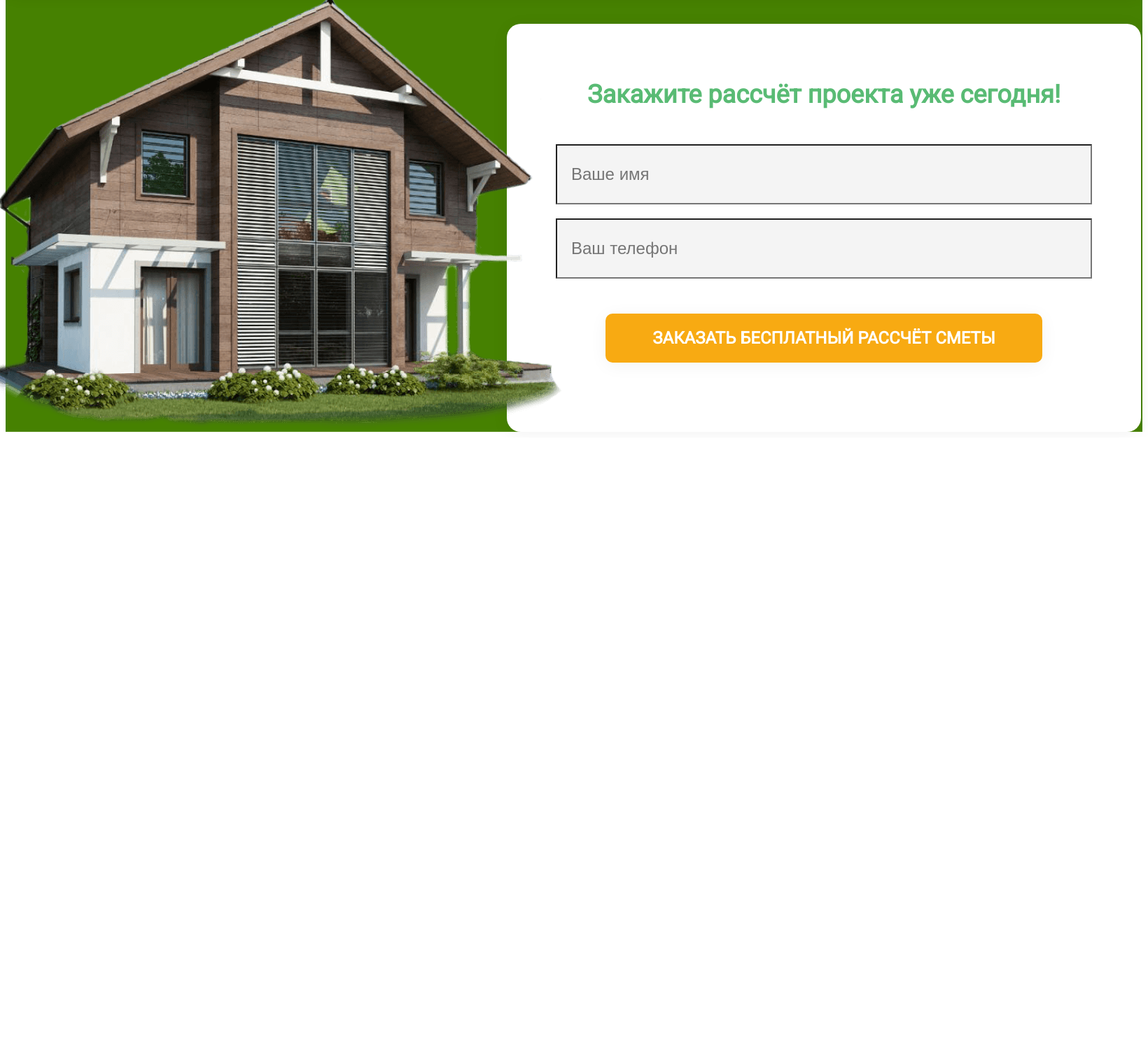
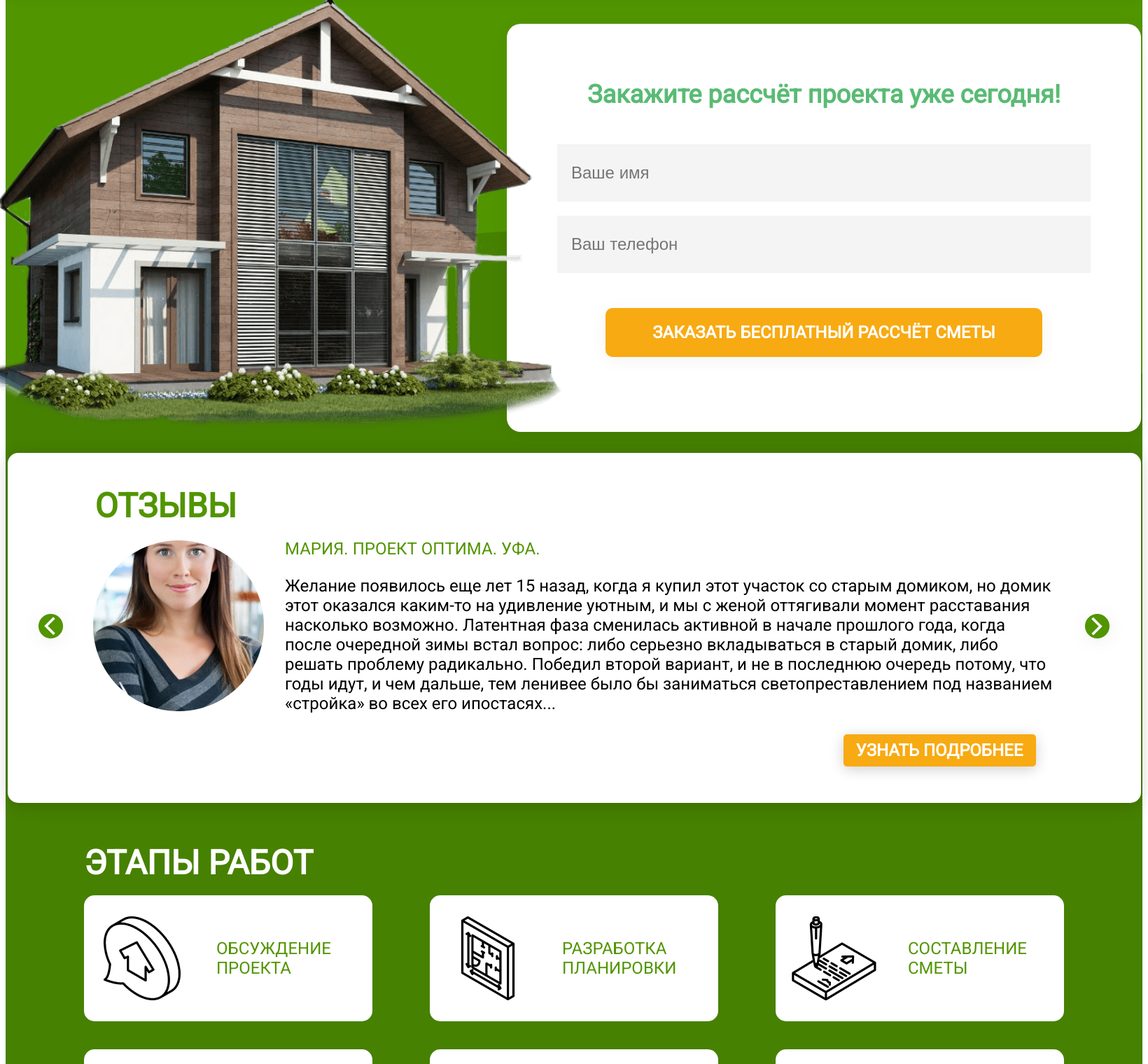
Before and after one commit to kekima/dosdom, a PHP site: page / in a window 1640 px wide. Shown: the part 2000-3520 px from the top of the page at 70% size. Before the commit the page ends 2617 px from the top, so only its background shows below. Run offline with PHP 8.4, Linux system fonts and the light colour scheme.

Commit message:
index finished

```diff
--- a/index.html
+++ b/index.html
@@ -12,7 +12,7 @@
     <header class="header">
         <div class="container1400 header-flex">
             <div class="header-left">
-                <a class="logo" href="#">
+                <a href="#">
                     <img src="img/logo.png" alt="logo">
                 </a>
             </div>
@@ -28,7 +28,7 @@
         </div>
     </header>
     <main>
-        <div class="test-center">
+        <div class="green-background">
             <div class="container1400 banner">
                 <div class="banner-logo">
                     <img src="img/biglogo.png" alt="biglogo">
@@ -109,8 +109,10 @@
                         </div>
                         <div class="testimony-small-text-box">
                             <p class="testimony-title-text-small">
-                            Мы строим уютные, теплые дома из провернных материалов. Наше преимущество — индивидуальная
-                            работа с каждым клиентом на всех этапах: от визуального знакомства с участком застройки и
+                                Мы строим уютные, теплые дома из провернных материалов. Наше преимущество —
+                                индивидуальная
+                                работа с каждым клиентом на всех этапах: от визуального знакомства с участком застройки
+                                и
                                 проектирования до отделки и сдачи объекта под ключ.
                             </p>
                             <p class="testimony-title-text-small">
@@ -154,7 +156,8 @@
                         <div class="testimony-small-text-box">
                             <p class="testimony-title-text-small">
                                 За первый год возможно появление незначительных дефектов финишной отделки. Например,
-                            нарушается плавность хода дверного полотна. Это происходит из-за усадки и образования нового
+                                нарушается плавность хода дверного полотна. Это происходит из-за усадки и образования
+                                нового
                                 микроклимата в доме после завершения строительных работ и заселения.
                             </p>
                             <p class="testimony-title-text-small">
@@ -189,8 +192,6 @@
                     </div>
                 </div>
             </div>
-
-
             <div class="container1920 order-today">
                 <div class="order-today-form">
                     <p class="order-today-form-text">Закажите рассчёт проекта уже сегодня!</p>
@@ -204,7 +205,139 @@
                     <img class="img-fit" src="img/house2.png" alt="house">
                 </div>
             </div>
+            <div class="container1920 reviews-box">
+                <p class="reviews-title">Отзывы</p>
+                <div class="review-items-box">
+                    <div class="direction-circle circle-left"></div>
+                    <div class="review-item">
+                        <div class="review-photo"></div>
+                        <div class="review-text-box">
+                            <div class="review-name">Мария. Проект Оптима. Уфа.</div>
+                            <div class="review-text">Желание появилось еще лет 15 назад, когда я купил этот участок со
+                                старым домиком, но домик этот оказался каким-то на удивление уютным, и мы с женой
+                                оттягивали момент расставания насколько возможно. Латентная фаза сменилась активной в
+                                начале прошлого года, когда после очередной зимы встал вопрос: либо серьезно
+                                вкладываться в старый домик, либо решать проблему радикально. Победил второй вариант, и
+                                не в последнюю очередь потому, что годы идут, и чем дальше, тем ленивее было бы
+                                заниматься светопреставлением под названием «стройка» во всех его ипостасях...</div>
+                        </div>
+                    </div>
+                    <div class="direction-circle circle-right"></div>
+                </div>
+                <div class="review-learnmore">
+                    <a class="button-review-learnmore" href="#">Узнать подробнее</a>
+                </div>
+            </div>
+            <div class="container1400 order-of-steps">
+                <p class="order-of-steps-text">Этапы работ</p>
+                <div class="order-of-steps-list">
+                    <div class="step-item">
+                        <div class="step-item-image">
+                            <img src="img/steps1.png" alt="icon">
+                        </div>
+                        <p class="step-item-text">Обсуждение проекта</p>
+                    </div>
+                    <div class="step-item">
+                        <div class="step-item-image">
+                            <img src="img/steps2.png" alt="icon">
+                        </div>
+                        <p class="step-item-text">Разработка планировки</p>
+                    </div>
+                    <div class="step-item">
+                        <div class="step-item-image">
+                            <img src="img/steps3.png" alt="icon">
+                        </div>
+                        <p class="step-item-text">Составление сметы</p>
+                    </div>
+                    <div class="step-item">
+                        <div class="step-item-image">
+                            <img src="img/steps1.png" alt="icon">
+                        </div>
+                        <p class="step-item-text">Обсуждение проекта</p>
+                    </div>
+                    <div class="step-item">
+                        <div class="step-item-image">
+                            <img src="img/steps2.png" alt="icon">
+                        </div>
+                        <p class="step-item-text">Разработка планировки</p>
+                    </div>
+                    <div class="step-item">
+                        <div class="step-item-image">
+                            <img src="img/steps3.png" alt="icon">
+                        </div>
+                        <p class="step-item-text">Составление сметы</p>
+                    </div>
+                </div>
+            </div>
+        </div>
+        <div class="container1400 subscribe-box">
+            <p class="subscribe-box-text">Типичные заблуждения при строительстве дома под ключ</p>
+            <p class="subscribe-box-text-small">Подпишитесь на информационную рассылку</p>
+            <input class="input-text" type="email" placeholder="E-mail">
+            <a href="#">
+                <div class="subscribe-box-text-button">Получить</div>
+            </a>
+        </div>
+        <div class="container1400 descr-text-box">
+            <p class="descr-text">
+                <span class="descr-text-bold">Строительство домов под ключ</span><br>
+                Мы строим под ключ комфортные дома и коттеджи в Стерлитмаке, и сдаем их заказчикам готовыми к
+                проживанию. Мы познакомим вас с технологиями и материалами, которые используем в строительстве
+                загородных домов. Вы узнаете все об их преимуществах, особенностях и важных нюансах.
+            </p>
+            <p class="descr-text">
+                <span class="descr-text-bold">Строительство коттеджей под ключ в Стерлитамаке</span>
+            </p>
+            <p class="descr-text">
+                За время работы мы построили и сдали заказчикам более 800 готовых для заселения домов. Мы строим
+                загородные коттеджи по европейской технологии, соблюдая все требования СНиП и ГОСТ, заботимся о здоровье
+                клиентов и применяем только сертифицированные, экологически безопасные материалы, не выделяющие
+                формальдегиды.
+            </p>
+            <p class="descr-text">
+                Мы самостоятельно изготавливаем деревянные, металлические и железобетонные конструкции для каркасных
+                домов на производственных площадках. У нас большой автопарк строительной техники и в наличии
+                механизированное оборудование. В нашей компании работают талантливые инженеры, дизайнеры, и опытные
+                мастера.
+            </p>
+            <p class="descr-text">
+                <span class="descr-text-bold">На каждом этапе работают специализированные бригады.<br>
+                    Благодаря комплексному подходу к строительству домов, мы снижаем затраты и предлагаем клиентам
+                    невысокие цены.</span>
+            </p>
+        </div>
+    </main>
+    <footer class="footer">
+        <div class="container1400 footer-flex">
+            <div class="footer-left">
+                <a href="#">
+                    <img src="img/footerlogo.png" alt="logo">
+                </a>
+                <p class="company-data-text">ООО Тёплый Дом<br> ИНН/ОГРН 12345678/12345678</p>
+                <div class="footer-phone-address">
+                    <p class="phone-header">8-965-921-9000</p>
+                    <p class="address-header">Стерлитамак, ул. Профсоюзная 2к1</p>
+                </div>
+            </div>
+            <div class="footer-right">
+                <div class="footer-right-first-part">
+                    <a href="#">
+                        <img class="img-map" src="img/footermap.png" alt="map">
+                    </a>
+                <div class="order-call">
+                    <a class="button-order-call" href="#">Заказать звонок</a>
+                </div>
+            </div>
+            <div class="footer-right-second-part">
+                <div class="design-studio">
+                    <div class="design-studio-logo">
+                    <img src="img/uleu.png" alt="uleu">
+                </div>
+                    <p class="design-studio-year">2020</p>
+                </div>
+            </div>
 
+            </div>
 
 
         </div>
@@ -213,7 +346,8 @@
 
 
 
-    </main>
+
+    </footer>
 
     <script src="./js/main.js"></script>
 </body>
--- a/style.css
+++ b/style.css
@@ -338,7 +338,6 @@ a {
     box-shadow: 0px 4px 26px rgba(0, 0, 0, 0.05);
     border-radius: 20px;
     margin-top: 50px;
-
     display: flex;
     align-items: center;
     justify-content: flex-start;
@@ -363,6 +362,7 @@ a {
     color: #000000;
     margin-top: 20px;
     padding-left: 20px;
+    border: 0px;
 }
 
 .order-today-button {
@@ -382,8 +382,290 @@ a {
     margin-top: 50px;
 }
 
-.test-center {
+.green-background {
     background-image: url(img/green-bg.png);
     background-position: bottom;
     background-repeat: no-repeat;
 }
+
+.reviews-box {
+    width: 1619px;
+    height: 500px;
+    background: #FFFFFF;
+    box-shadow: 0px 4px 26px rgba(0, 0, 0, 0.16);
+    border-radius: 15px;
+    margin-top: 30px;
+}
+
+.reviews-title {
+    font-weight: bold;
+    text-transform: uppercase;
+    font-size: 48px;
+    line-height: 32px;
+    color: #519500;
+    padding: 60px 0 0 125px;
+    margin: 0px;
+}
+
+.review-items-box {
+    height: 310px;
+    display: flex;
+    align-items: center;
+    justify-content: space-evenly;
+}
+
+.direction-circle {
+    width: 36px;
+    height: 36px;
+    box-shadow: 0px 4px 26px rgba(0, 0, 0, 0.05);
+}
+
+.circle-left {
+    background-image: url(img/arrowleft.png);
+}
+
+.circle-right {
+    background-image: url(img/arrowright.png);
+}
+
+.review-item {
+    display: flex;
+    align-items: center;
+    justify-content: center;
+}
+
+.review-photo {
+    background-image: url(img/photo1.png);
+    width: 244px;
+    height: 244px;
+}
+
+.review-text-box {
+    margin-left: 30px;
+}
+
+.review-name {
+    font-weight: 500;
+    font-size: 24px;
+    line-height: 28px;
+    text-transform: uppercase;
+    color: #519500;
+    margin-bottom: 25px;
+}
+
+.review-text {
+    width: 1100px;
+    font-size: 24px;
+    line-height: 28px;
+    color: #000000;
+}
+
+.review-learnmore {
+    display: flex;
+    justify-content: flex-end;
+    margin: 0px 150px 0 0;
+}
+
+.button-review-learnmore {
+    width: 275px;
+    height: 46px;
+    background: #F8AA12;
+    box-shadow: 0px 4px 19px rgba(0, 0, 0, 0.19);
+    border-radius: 5px;
+    font-weight: bold;
+    font-size: 24px;
+    line-height: 28px;
+    text-transform: uppercase;
+    color: #FFFFFF;
+    display: flex;
+    align-items: center;
+    justify-content: center;
+}
+
+.order-of-steps {
+    padding-bottom: 370px;
+}
+
+.order-of-steps-text {
+    font-weight: bold;
+    font-size: 48px;
+    line-height: 32px;
+    text-transform: uppercase;
+    color: #FFFFFF;
+    margin: 70px 0 30px 0;
+}
+
+.order-of-steps-list {
+    display: flex;
+    flex-wrap: wrap;
+    justify-content: space-between;
+}
+
+.step-item {
+    display: flex;
+    align-items: center;
+    justify-content: space-around;
+    width: 412px;
+    height: 180px;
+    background: #FFFFFF;
+    border-radius: 15px;
+    margin-bottom: 40px;
+}
+
+.step-item-image {
+    display: flex;
+    align-items: center;
+    justify-content: center;
+    width: 120px;
+}
+
+.step-item-text {
+    font-weight: 500;
+    font-size: 24px;
+    line-height: 28px;
+    text-transform: uppercase;
+    color: #519500;
+    width: 200px;
+}
+
+.subscribe-box {
+    display: flex;
+    text-align: center;
+    align-items: center;
+    justify-content: flex-start;
+    flex-direction: column;
+    width: 1130px;
+    height: 510px;
+    background: #FFFFFF;
+    box-shadow: 0px 4px 26px rgba(0, 0, 0, 0.16);
+    border-radius: 15px;
+    margin-top: -200px;
+}
+
+.subscribe-box-text {
+    font-weight: bold;
+    font-size: 48px;
+    margin: 50px 0 10px 0;
+    text-transform: uppercase;
+    color: #519500;
+}
+
+.subscribe-box-text-small {
+    font-size: 24px;
+    line-height: 28px;
+    text-transform: uppercase;
+    color: #000000;
+}
+
+.subscribe-box-text-button {
+    display: flex;
+    align-items: center;
+    justify-content: center;
+    width: 192px;
+    height: 46px;
+    background: #F8AA12;
+    box-shadow: 0px 4px 19px rgba(0, 0, 0, 0.19);
+    border-radius: 5px;
+    font-weight: bold;
+    font-size: 24px;
+    line-height: 28px;
+    color: #FFFFFF;
+    margin-top: 60px;
+}
+
+.descr-text-box {
+    padding-top: 90px;
+}
+
+.descr-text {
+    font-size: 24px;
+    line-height: 28px;
+    color: #000000;
+}
+
+.descr-text-bold {
+    font-weight: bold;
+}
+
+.footer {
+    height: 654px;
+    background: #FFFFFF;
+    box-shadow: 0px -4px 26px rgba(0, 0, 0, 0.05);
+    margin-top: 60px;
+}
+
+.footer-flex {
+    display: flex;
+    max-width: 1400px;
+    justify-content: space-between;
+    height: 100%;
+    padding-top: 30px;
+    background: #FFFFFF;
+}
+
+.footer-left {
+    display: flex;
+    flex-direction: column;
+    text-align: left;
+}
+
+.company-data-text {
+    font-weight: 300;
+    font-size: 24px;
+    line-height: 28px;
+    text-transform: uppercase;
+    color: #000000;
+    margin: 40px 0 0 0;
+}
+
+.footer-phone-address {
+    display: flex;
+    text-align: left;
+    flex-direction: column;
+    margin: 90px 0 0 0;
+}
+
+.footer-right,
+.footer-right-first-part,
+.design-studio {
+    display: flex;
+    text-align: right;
+    flex-direction: column;
+}
+
+.order-call {
+    display: flex;
+    align-self: flex-end;
+}
+
+.button-order-call {
+    width: 275px;
+    height: 46px;
+    background: #F8AA12;
+    box-shadow: 0px 4px 19px rgba(0, 0, 0, 0.19);
+    border-radius: 0px 0px 5px 5px;
+    font-weight: bold;
+    font-size: 24px;
+    line-height: 28px;
+    display: flex;
+    align-items: center;
+    justify-content: center;
+    color: #FFFFFF;
+    text-transform: uppercase;
+}
+
+.img-map {
+    display: block;
+}
+
+.design-studio {
+    display: flex;
+    justify-content: flex-end;
+    margin-top: 40px;
+}
+
+.design-studio-year {
+    font-size: 18px;
+    margin: 0;
+    color: #F77B41;
+}
```
Also changed, not shown: index - копия - копия.html (deleted, +0 -117 lines), index - копия.html (deleted, +0 -117 lines), img/arrowleft.png (added), img/arrowright.png (added), img/footerlogo.png (added), img/footermap.png (added), img/photo1.png (added), img/steps1.png (added), img/steps2.png (added), img/steps3.png (added), img/uleu.png (added). Lines whose indentation alone changed are shown as unchanged.
